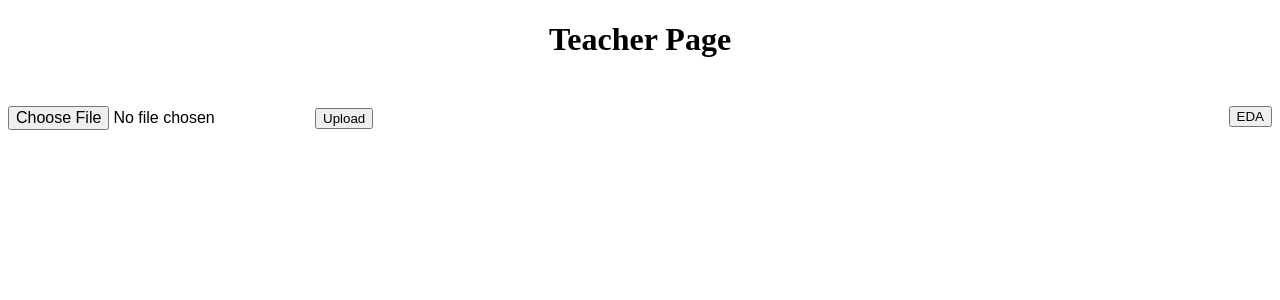
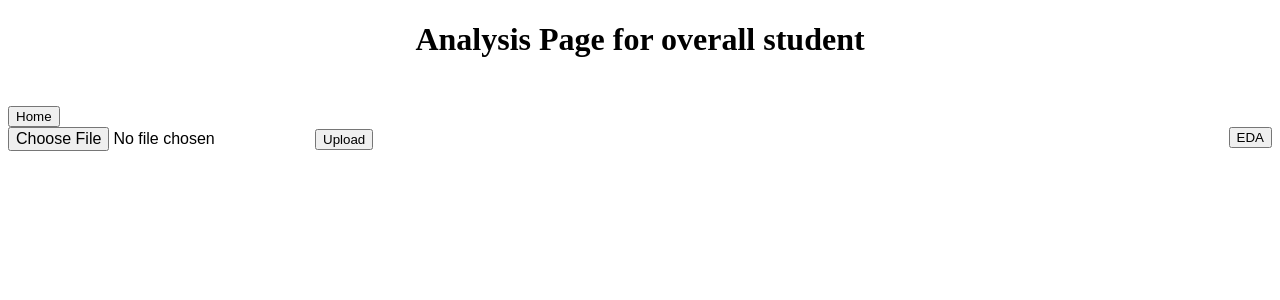
Before and after one commit to lokeshburadkar/Photoshop-Crck, a Flask app: page /teacher in a window 1280 px wide. Shown: the top 300 px of the page. Run offline with Flask 3, Linux system fonts and the light colour scheme.

Commit message:
Add files via upload

```diff
--- a/app.py
+++ b/app.py
@@ -209,6 +209,10 @@ def eda():
     else:
         return "No data available for EDA."
 
+@app.route('/')
+def home():
+    return render_template('main.html')
+
 
 if __name__ == '__main__':
     app.run(debug=True,port=8000)
--- a/templates/eda.html
+++ b/templates/eda.html
@@ -5,7 +5,7 @@
 </head>
 <body>
 
-    <button onclick="window.location.href = 'main.html';">Go to Home Page</button>
+    <a href="{{ url_for('home') }}"><button>Home</button></a>
     <h1>Exploratory Data Analysis</h1>
 
     {% if plots_info %}
--- a/templates/index.html
+++ b/templates/index.html
@@ -1,6 +1,7 @@
 <!DOCTYPE html>
 <html>
 <head>
+    <meta charset="UTF-8">
     <title>Student Information Form</title>
     <style>
         .student_info label {
@@ -34,10 +35,14 @@ input[type="submit"] {
     color: crimson;
 }
     </style>
+
 </head>
 <body>
+    <a href="{{ url_for('home') }}"><button>Home</button></a>
+
     <h1>Enter Student Information</h1>
     <div >
+
     <form action="/predict"  method="POST">
         <label class="details">Enter Your Basic Details:</label>
         <div class="student_info">
--- a/templates/main.html
+++ b/templates/main.html
@@ -1,5 +1,5 @@
 <!DOCTYPE html>
-<html lang="en">
+<html>
 <head>
     <meta charset="UTF-8">
     <link rel="stylesheet" href="styles.css">
@@ -92,7 +92,7 @@ nav ul li span:nth-child(4) {
 </head>
 <body>
     <div class="portal_title">
-    <h1>Welcome to the School Portal</h1>
+    <h1>Welcome to the 5th Semester Marks Prediction Portal</h1>
     <div class="option">Select Any one</div>
     <div class="option_select">
         <nav>
--- a/templates/teacher.html
+++ b/templates/teacher.html
@@ -15,9 +15,11 @@ input[type="file"] {
     font-size: 1rem;
 }
     </style>
+
 </head>
 <body>
-    <h1>Teacher Page</h1>
+    <h1>Analysis Page for overall student </h1>
+    <a href="{{ url_for('home') }}"><button>Home</button></a>
     <div class="info">
     <!-- Form for uploading CSV file -->
     <form action="/teacher" method="post" enctype="multipart/form-data">
```
